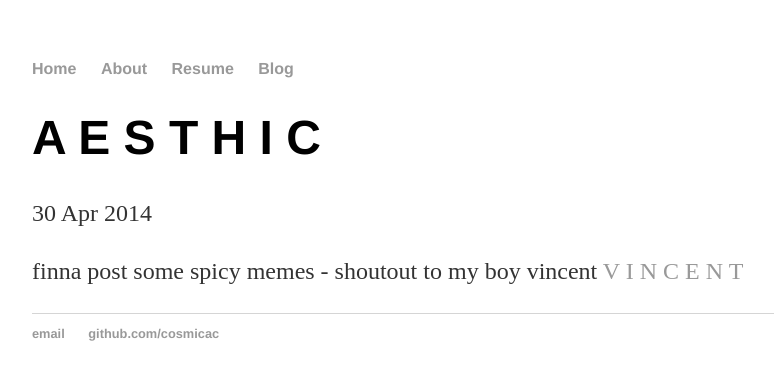
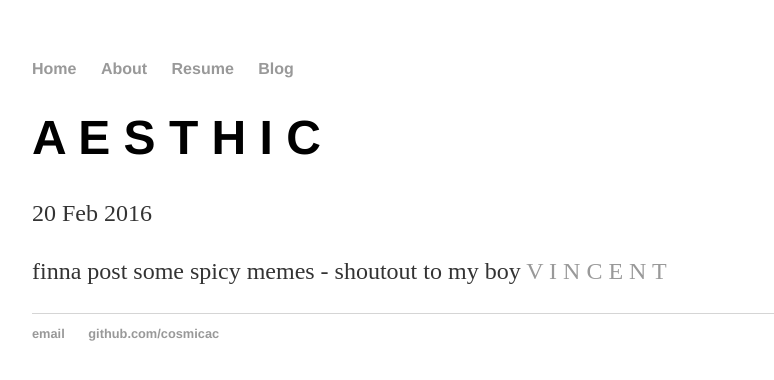
Before and after one commit to cosmicac/jekyll-test, a Jekyll site: the page built from _posts/2016-02-20-first-post.md, in a window 1280 px wide. Shown: the top 380 px of the page, without its empty margins (160-934 px from the left). Built offline with Jekyll 4.4.1, drawn with Linux system fonts in a browser that asks for light colours.

Commit message:
first post link workign

```diff
--- a/_posts/2016-02-20-first-post.md
+++ b/_posts/2016-02-20-first-post.md
@@ -1,7 +1,7 @@
 ---
 layout: post
 title: "A E S T H I C"
-date: 2014-04-30
+date: 2016-02-20
 ---
 
-finna post some spicy memes - shoutout to my boy vincent [V I N C E N T](google.com)
+finna post some spicy memes - shoutout to my boy [V I N C E N T](http://vincentliaw.me)
```
